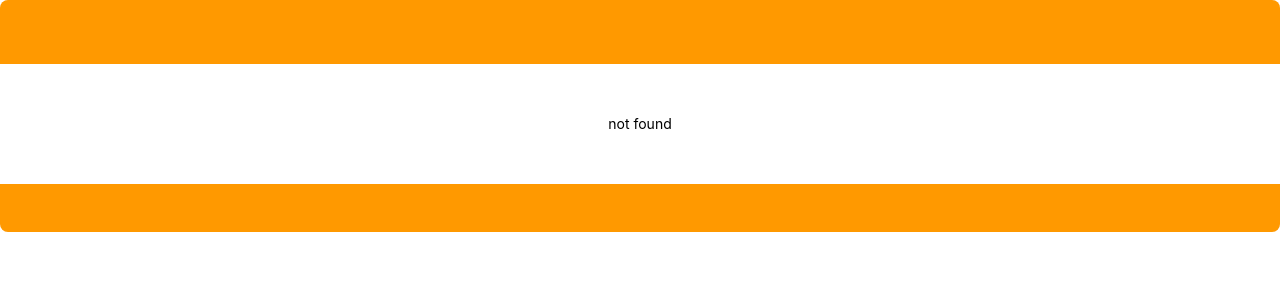
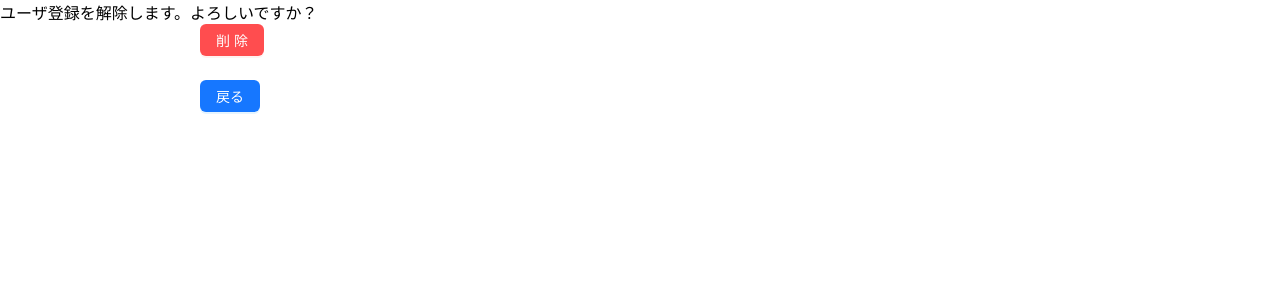
Before and after one commit to KokiYoshikawa/go_api, a React (Create React App) app in the folder front/app/: page /app/user/delete in a window 1280 px wide. Before the commit this address had no page. Shown: the top 300 px of the page. Built offline with nearby package versions, Linux system fonts and the light colour scheme.

Commit message:
登録解除

```diff
--- a/front/app/src/App.tsx
+++ b/front/app/src/App.tsx
@@ -7,6 +7,7 @@ import AppHome from './components/AppHome';
 import AppUserLogin from './components/App/User/Login';
 import AppUserLogout from './components/App/User/Logout';
 import AppUserCreate from './components/App/User/Create';
+import AppUserDelete from './components/App/User/Delete';
 import Mypage from './components/App/User/MyPage';
 import AppComplete from './components/App/User/Complete';
 import AdminHome from './components/AdminHome';
@@ -42,6 +43,7 @@ const App = () => {
               <Route path="/app/user/login" element={<AppUserLogin />} />
               <Route path="/app/user/logout" element={<AppUserLogout />} />
               <Route path="/app/user/create" element={<AppUserCreate />} />
+              <Route path="/app/user/delete" element={<AppUserDelete />} />
               <Route path="/app/user/complete" element={<AppComplete/>} />
               <Route path="/app/user/mypage" element={<Mypage/>} />
               <Route path="/admin" element={<AdminHome />} />
--- /dev/null
+++ b/front/app/src/components/App/User/Delete.tsx
@@ -0,0 +1,54 @@
+import { Button, Form, message } from 'antd';
+import { useLocation, useNavigate } from "react-router-dom"
+import axios from "axios";
+
+const AppUserDelete = () => {
+  const { state } = useLocation()
+  const navigate = useNavigate();
+  const [messageApi, contextHolder] = message.useMessage();
+  const onFinish = () => {
+    axios.delete(`http://localhost:8000/go_api/user/delete/${state.userId}`, {
+      data: {userId: state.userId}}).then(res => {
+        if (res.data === 1) {
+          navigate('/app/user/complete', { state: { user: { nickName: state.nickName, passWord: "****" }, word:"削除" } })
+        } else {
+          error()
+        }
+   })
+  }
+
+  const error = () => {
+    messageApi.open({
+      type: 'error',
+      content: 'ユーザの削除に失敗しました。',
+    });
+  };
+
+  return (
+    <>
+      {contextHolder}
+      <label>ユーザ登録を解除します。よろしいですか？</label>
+      <Form
+          labelCol={{ span: 8 }}
+          wrapperCol={{ span: 16 }}
+          style={{ maxWidth: 600 }}
+          onFinish={onFinish}
+        >
+          <Form.Item wrapperCol={{ offset: 8, span: 16 }}>
+            <Button type="primary" danger={true} htmlType="submit">
+              削除
+            </Button>
+          </Form.Item>
+          <Form.Item wrapperCol={{ offset: 8, span: 16 }}>
+            <Button type="primary" htmlType="submit"
+              onClick={()=>{navigate(`/app/user/mypage`)}}
+            >
+              戻る
+            </Button>
+          </Form.Item>
+        </Form>
+    </>
+  );
+}
+
+export default AppUserDelete;
--- a/front/app/src/components/App/User/MyPage.tsx
+++ b/front/app/src/components/App/User/MyPage.tsx
@@ -40,6 +40,13 @@ const Mypage = () => {
     });
   };
 
+  const ToDelete = () => {
+    navigate(`
+    /app/user/delete/${authLoginState.userAuth.userId}`,
+    { state: { userId: authLoginState.userAuth.userId, nickName: authLoginState.userAuth.nickName } },
+    )
+  }
+
   return (
     <>
       <label>ニックネーム：{authLoginState.userAuth.nickName}</label>
@@ -79,6 +86,10 @@ const Mypage = () => {
         </Form.Item>
       </Form>
 
+      <Button onClick = {()=> ToDelete()}>
+        削除
+      </Button>
+
       <Button onClick={()=>{navigate('/app')}}>
         戻る
       </Button>
```
